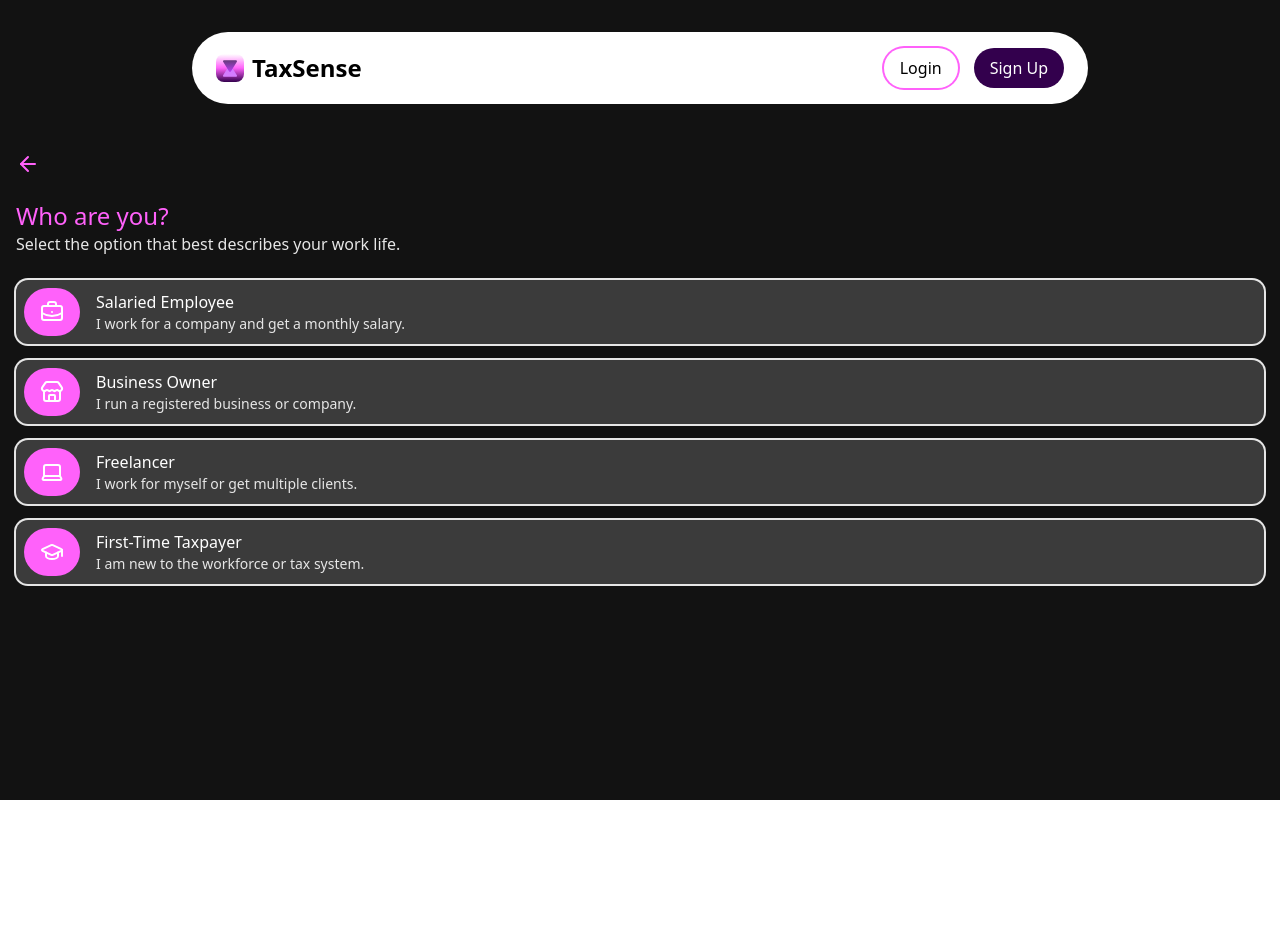
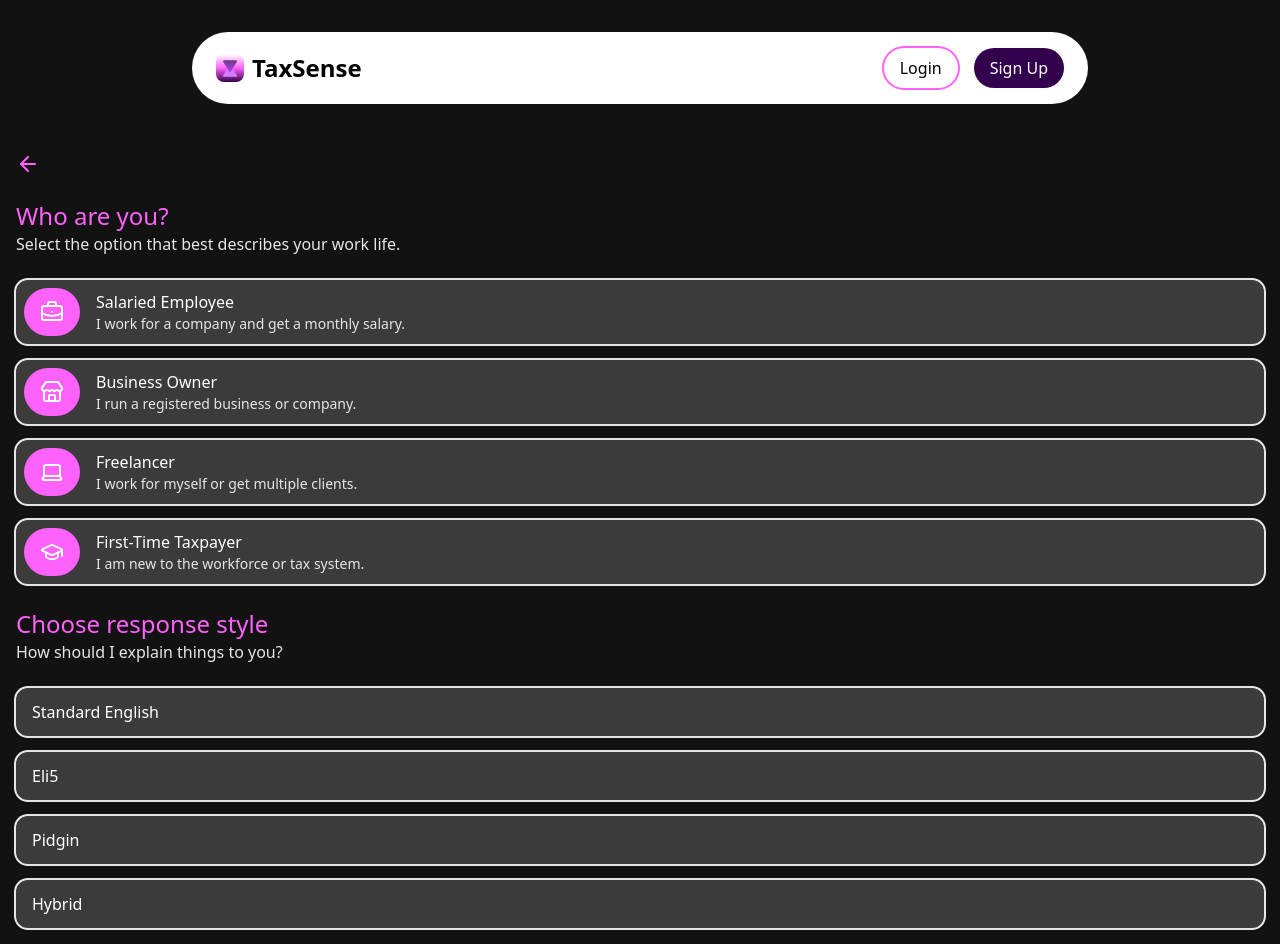
Before and after one commit to hassanismailtech/tax-mate, a React (Vite) app: page /setup in a window 1280 px wide. Before the commit the page ends 800 px from the top, so only its background shows below. Built offline with nearby package versions, Linux system fonts and the light colour scheme.

Commit message:
feat: update UserSetup page and add ResponseStyleSelector

```diff
--- a/src/pages/UserSetup/UserSetup.jsx
+++ b/src/pages/UserSetup/UserSetup.jsx
@@ -1,6 +1,7 @@
 import { ArrowLeft } from "lucide-react";
 import EmploymentTypeSelector from "../../shared/ui/EmploymentTypeSelector";
 import { useNavigate } from "react-router";
+import ResponseStyleSelector from "../../shared/ui/ResponseStyleSelector";
 
 export default function UserSetup() {
   const navigate = useNavigate();
@@ -21,9 +22,9 @@ export default function UserSetup() {
 
       <section className="flex flex-col gap-6">
         <header>
-          <h1 className="text-2xl text-[hsl(var(--color-accent))]">
+          <h2 className="text-2xl text-[hsl(var(--color-accent))]">
             Who are you?
-          </h1>
+          </h2>
           <p className="text-md text-[hsl(var(--color-secondary))]">
             Select the option that best describes your work life.
           </p>
@@ -31,6 +32,19 @@ export default function UserSetup() {
 
         <EmploymentTypeSelector />
       </section>
+
+      <section className="flex flex-col gap-6">
+        <header>
+          <h2 className="text-2xl text-[hsl(var(--color-accent))]">
+            Choose response style
+          </h2>
+          <p className="text-md text-[hsl(var(--color-secondary))]">
+            How should I explain things to you?
+          </p>
+        </header>
+
+        <ResponseStyleSelector />
+      </section>
     </main>
   );
 }
--- /dev/null
+++ b/src/shared/ui/ResponseStyleSelector.jsx
@@ -0,0 +1,48 @@
+import { useState } from "react";
+
+const responseStyleArr = [
+  {
+    id: 1,
+    responseStyle: "Standard English",
+  },
+  {
+    id: 2,
+    responseStyle: "Eli5",
+  },
+  {
+    id: 3,
+    responseStyle: "Pidgin",
+  },
+  {
+    id: 4,
+    responseStyle: "Hybrid",
+  },
+];
+
+export default function ResponseStyleSelector() {
+  const [response, setResponse] = useState(null);
+
+  const handleClick = (index) => {
+    setResponse(responseStyleArr[index]);
+  };
+
+  return (
+    <ul className="flex flex-col gap-4">
+      {responseStyleArr.map((value, index) => {
+        return (
+          <li
+            key={value.id}
+            onClick={() => handleClick(index)}
+            className={`flex items-center justify-between bg-[hsl(var(--color-primary))] py-2 px-4 rounded-xl ring-2 hover:ring-[hsl(var(--color-accent))] ${response?.id === value.id ? "ring-[hsl(var(--color-accent))]" : "ring-[hsl(var(--color-secondary))]"} cursor-pointer`}
+          >
+            {value.responseStyle}
+
+            <span
+              className={`p-4 rounded-full ${response?.id === value.id ? "bg-[hsl(var(--color-accent))]" : ""}`}
+            ></span>
+          </li>
+        );
+      })}
+    </ul>
+  );
+}
```
